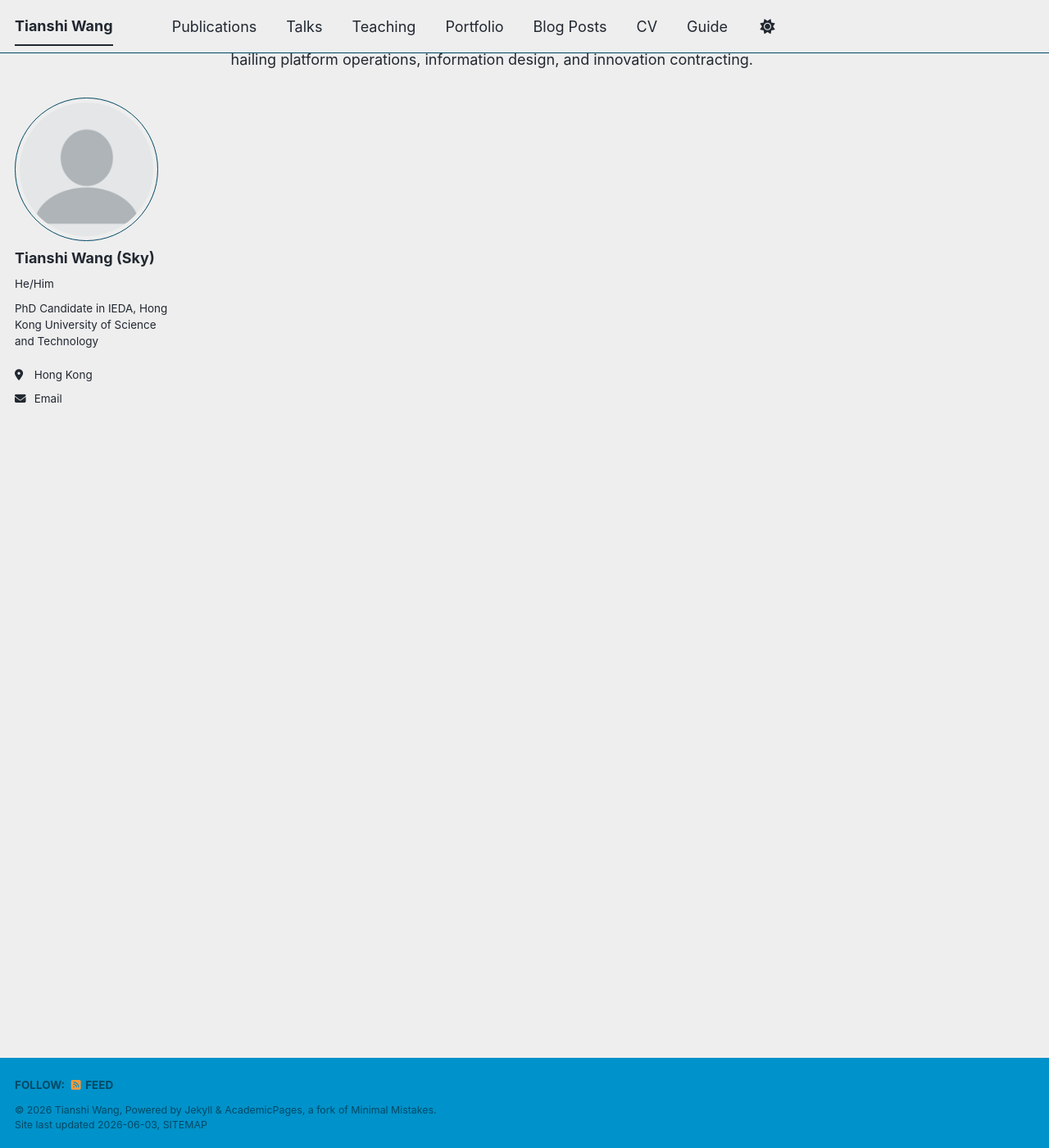
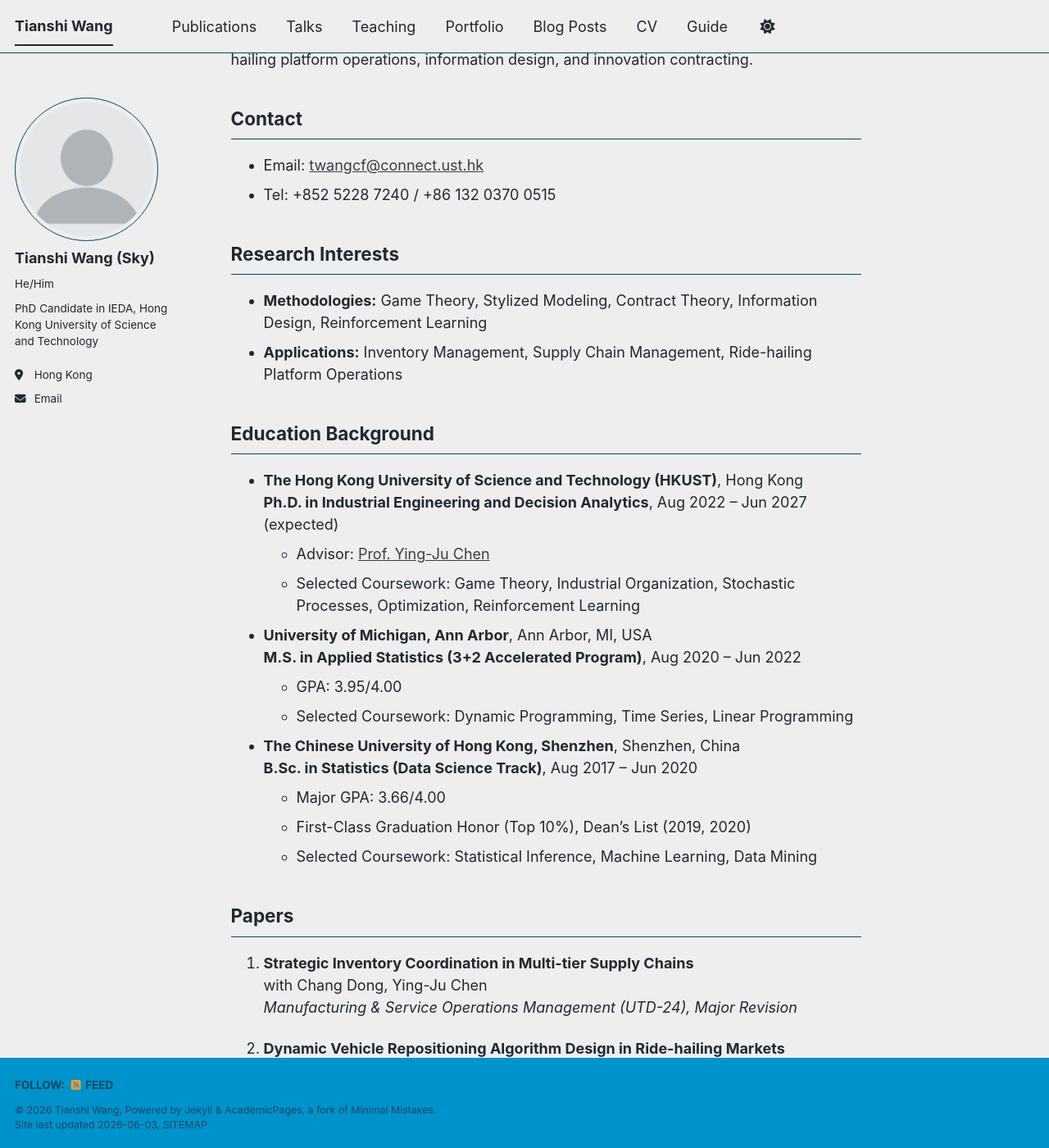
Before and after one commit to skywang1999/skywang1999.github.io, a Jekyll site: the page built from _pages/about.md, in a window 1280 px wide and 1400 px high, scrolled down 270 px. Shown: the whole window at 82% size. Built offline with Jekyll 4.4.1, drawn with Linux system fonts in a browser that asks for light colours; a script bundle is joined from its source files by our own code; library files that are not in the unit come from our copies; some of the changed text lies outside the part shown.

Commit message:
Add detailed personal and academic information

```diff
--- a/_pages/about.md
+++ b/_pages/about.md
@@ -10,3 +10,67 @@ redirect_from:
 Welcome to my personal website. I am a Ph.D. candidate in Operations Management in the Department of Industrial Engineering and Decision Analytics (IEDA) at the Hong Kong University of Science and Technology (HKUST), advised by [Prof. Ying-Ju Chen](https://imchen.people.ust.hk). Before joining HKUST, I received my master’s degree from the University of Michigan, Ann Arbor, and my bachelor’s degree from the Chinese University of Hong Kong, Shenzhen.
 
 My research interests include inventory management, supply chain management, ride-hailing platform operations, information design, and innovation contracting.
+
+## Contact
+
+- Email: [twangcf@connect.ust.hk](mailto:twangcf@connect.ust.hk)
+- Tel: +852 5228 7240 / +86 132 0370 0515
+
+## Research Interests
+
+- **Methodologies:** Game Theory, Stylized Modeling, Contract Theory, Information Design, Reinforcement Learning
+- **Applications:** Inventory Management, Supply Chain Management, Ride-hailing Platform Operations
+
+## Education Background
+
+- **The Hong Kong University of Science and Technology (HKUST)**, Hong Kong
+  **Ph.D. in Industrial Engineering and Decision Analytics**, Aug 2022 – Jun 2027 (expected)
+  - Advisor: [Prof. Ying-Ju Chen](https://imchen.people.ust.hk)
+  - Selected Coursework: Game Theory, Industrial Organization, Stochastic Processes, Optimization, Reinforcement Learning
+
+- **University of Michigan, Ann Arbor**, Ann Arbor, MI, USA
+  **M.S. in Applied Statistics (3+2 Accelerated Program)**, Aug 2020 – Jun 2022
+  - GPA: 3.95/4.00
+  - Selected Coursework: Dynamic Programming, Time Series, Linear Programming
+
+- **The Chinese University of Hong Kong, Shenzhen**, Shenzhen, China
+  **B.Sc. in Statistics (Data Science Track)**, Aug 2017 – Jun 2020
+  - Major GPA: 3.66/4.00
+  - First-Class Graduation Honor (Top 10%), Dean’s List (2019, 2020)
+  - Selected Coursework: Statistical Inference, Machine Learning, Data Mining
+
+## Papers
+
+1. **Strategic Inventory Coordination in Multi-tier Supply Chains**
+   with Chang Dong, Ying-Ju Chen
+   *Manufacturing & Service Operations Management (UTD-24), Major Revision*
+
+2. **Dynamic Vehicle Repositioning Algorithm Design in Ride-hailing Markets**
+   with Qiaochu He, Zhengfei Zheng, Hai Yang, Ying-Ju Chen
+   *Manufacturing & Service Operations Management (UTD-24), Under Review*
+
+3. **Contracting for Seed Innovation in Developing Economies: Risk Sharing, Innovation Incentives, and Food Security**
+   with Lusheng Shao, Ying-Ju Chen
+   *Working Paper*
+
+## Teaching
+
+**Teaching Assistant, Department of IEDA, HKUST**
+
+- IEDA 1280 – Decision Analytics for Modern Society (Spring 2026)
+- IEDA 2010 – Introduction to Industrial Engineering and Decision Analytics (Fall 2023; Spring & Fall 2024; Spring & Fall 2025)
+
+## Honors and Awards
+
+- HKUST IEDA Teaching Assistant Award, 2024
+- First-Class Graduation Honor, CUHK-Shenzhen (Top 10%), 2020
+- Dean’s List, CUHK-Shenzhen, 2019 & 2020
+
+## Skills
+
+- **Programming:** Python, R, C++, SQL, LaTeX
+- **Languages:** English (fluent; TOEFL 108, GRE 324 + 4)
+
+## Leadership
+
+- Founder and Co-Chair, Statistics Alliance, CUHK-Shenzhen (5 departments, 200+ members)
```
